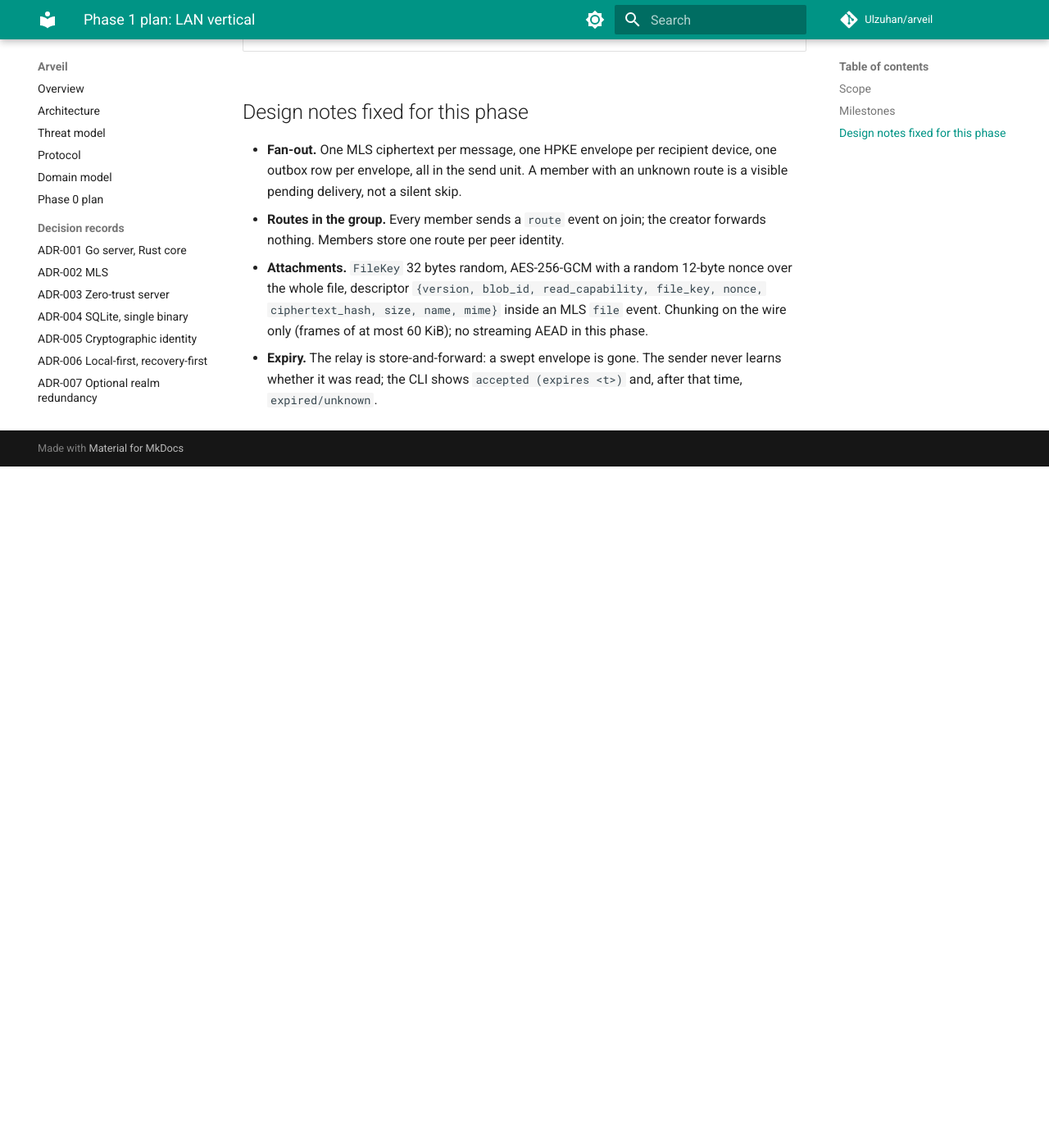
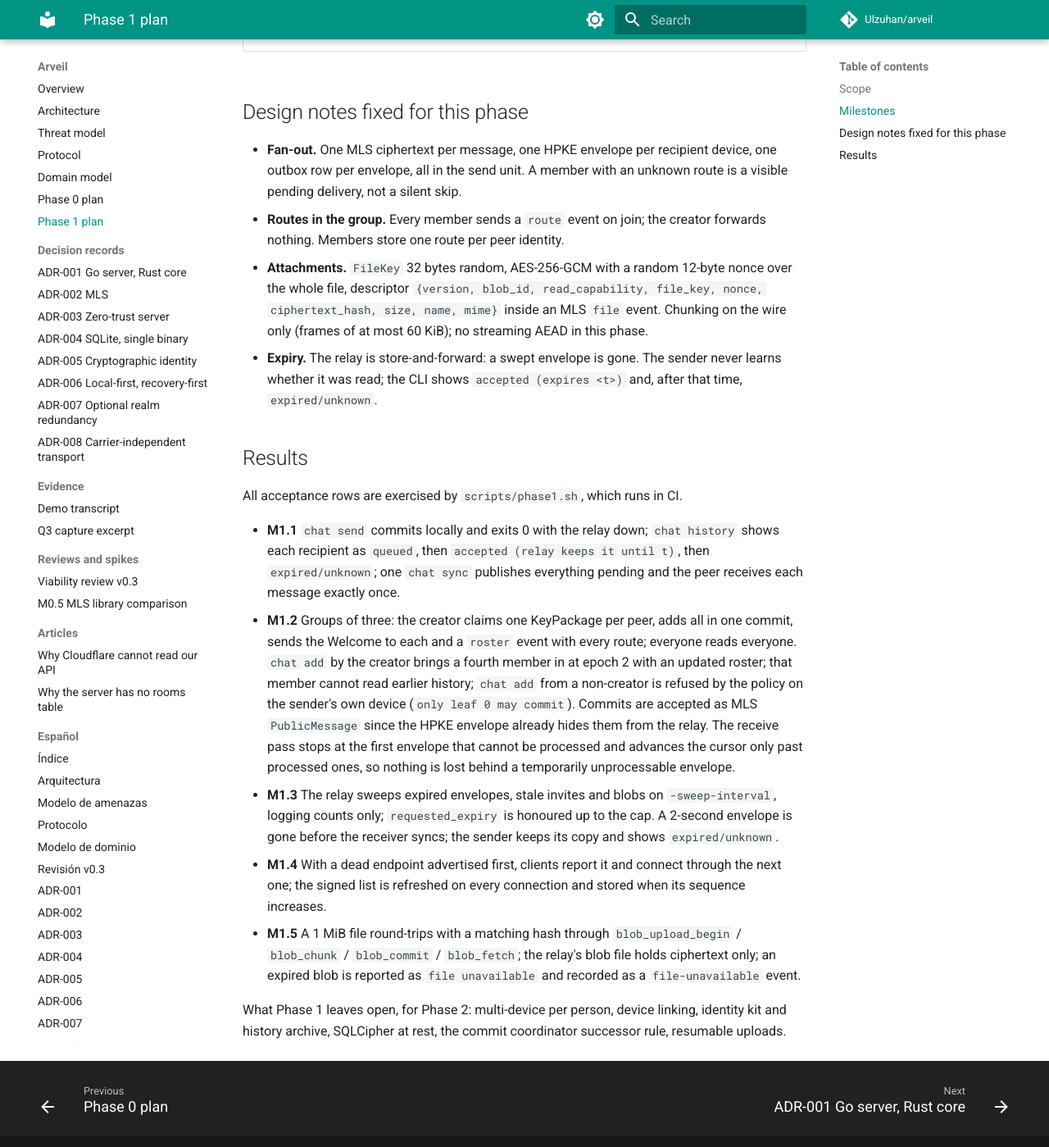
Before and after one commit to Ulzuhan/arveil, an MkDocs documentation site: the page built from docs/PHASE1.md, in a window 1280 px wide and 1400 px high, scrolled down 1448 px. Shown: the whole window at 82% size. Built offline with MkDocs 1.6.1 and Material for MkDocs 9.7.7, drawn with Linux system fonts in a browser that asks for light colours; comment, search, counter and statistics services are not loaded; before the commit the page ends 2017 px from its top, so only the background shows below that; some of the changed text lies outside the part shown.

Commit message:
M1.6: Phase 1 exit — phase1.sh in CI, results recorded, roadmap updated
Closes #33.

Co-Authored-By: Claude Fable 5.1 <noreply@anthropic.com>

```diff
--- a/docs/PHASE1.md
+++ b/docs/PHASE1.md
@@ -1,6 +1,6 @@
 # Phase 1 plan: LAN vertical
 
-**Status:** plan v1 · **Date:** 2026-09-04 · Exit condition from [Architecture §8](ARCHITECTURE.md#8-scope-and-engineering-gates): *restarts, duplicates, TTL and network loss with no silent loss*, for 1:1 and group chat with offline outbox, queues and attachments.
+**Status:** plan v1, **all six milestones complete on 2026-09-04** · Exit condition from [Architecture §8](ARCHITECTURE.md#8-scope-and-engineering-gates): *restarts, duplicates, TTL and network loss with no silent loss*, for 1:1 and group chat with offline outbox, queues and attachments.
 
 Phase 0 proved the three hypotheses (MLS in our transaction, policy before merge, opaque channel through a TLS-terminating proxy). Phase 1 turns the vertical into something a family could run on a LAN with the CLI: groups of more than two devices, messages written while the relay is down, envelopes and blobs that expire honestly, files, and a client that reaches the realm through whichever endpoint answers.
 
@@ -27,3 +27,15 @@ Phase 0 proved the three hypotheses (MLS in our transaction, policy before merge
 - **Routes in the group.** Every member sends a `route` event on join; the creator forwards nothing. Members store one route per peer identity.
 - **Attachments.** `FileKey` 32 bytes random, AES-256-GCM with a random 12-byte nonce over the whole file, descriptor `{version, blob_id, read_capability, file_key, nonce, ciphertext_hash, size, name, mime}` inside an MLS `file` event. Chunking on the wire only (frames of at most 60 KiB); no streaming AEAD in this phase.
 - **Expiry.** The relay is store-and-forward: a swept envelope is gone. The sender never learns whether it was read; the CLI shows `accepted (expires <t>)` and, after that time, `expired/unknown`.
+
+## Results
+
+All acceptance rows are exercised by `scripts/phase1.sh`, which runs in CI.
+
+- **M1.1** `chat send` commits locally and exits 0 with the relay down; `chat history` shows each recipient as `queued`, then `accepted (relay keeps it until t)`, then `expired/unknown`; one `chat sync` publishes everything pending and the peer receives each message exactly once.
+- **M1.2** Groups of three: the creator claims one KeyPackage per peer, adds all in one commit, sends the Welcome to each and a `roster` event with every route; everyone reads everyone. `chat add` by the creator brings a fourth member in at epoch 2 with an updated roster; that member cannot read earlier history; `chat add` from a non-creator is refused by the policy on the sender's own device (`only leaf 0 may commit`). Commits are accepted as MLS `PublicMessage` since the HPKE envelope already hides them from the relay. The receive pass stops at the first envelope that cannot be processed and advances the cursor only past processed ones, so nothing is lost behind a temporarily unprocessable envelope.
+- **M1.3** The relay sweeps expired envelopes, stale invites and blobs on `-sweep-interval`, logging counts only; `requested_expiry` is honoured up to the cap. A 2-second envelope is gone before the receiver syncs; the sender keeps its copy and shows `expired/unknown`.
+- **M1.4** With a dead endpoint advertised first, clients report it and connect through the next one; the signed list is refreshed on every connection and stored when its sequence increases.
+- **M1.5** A 1 MiB file round-trips with a matching hash through `blob_upload_begin` / `blob_chunk` / `blob_commit` / `blob_fetch`; the relay's blob file holds ciphertext only; an expired blob is reported as `file unavailable` and recorded as a `file-unavailable` event.
+
+What Phase 1 leaves open, for Phase 2: multi-device per person, device linking, identity kit and history archive, SQLCipher at rest, the commit coordinator successor rule, resumable uploads.
--- a/mkdocs.yml
+++ b/mkdocs.yml
@@ -54,6 +54,7 @@ nav:
   - Protocol: PROTOCOL.md
   - Domain model: DOMAIN_MODEL.md
   - Phase 0 plan: PHASE0.md
+  - Phase 1 plan: PHASE1.md
   - Decision records:
       - ADR-001 Go server, Rust core: adr/ADR-001-go-server-rust-core.md
       - ADR-002 MLS: adr/ADR-002-mls.md
```
Also changed, not shown: README.md (+6 -5 lines), 1 other file.
